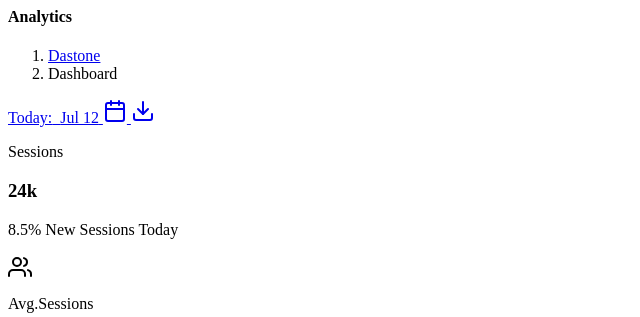
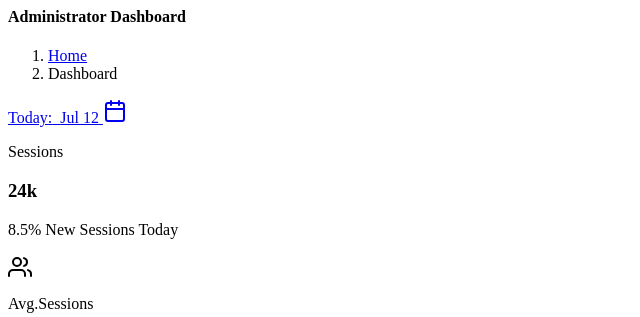
Before and after one commit to MartDevelopers-Inc/iResturant, a PHP site: page /views/dashboard in a window 1280 px wide. Shown: the top 317 px of the page, without its empty margins (0-640 px from the left). Run offline with PHP 8.4, Linux system fonts and the light colour scheme; the visitor is signed in with stand-in values (Sample User, id 1); data that the repository does not hold is empty.

Commit message:
Minor Fixes On Top Navigation Bar

```diff
--- a/partials/header.php
+++ b/partials/header.php
@@ -120,11 +120,7 @@ while ($logged_in_user = $res->fetch_object()) {
                         <i data-feather="menu" class="align-self-center topbar-icon"></i>
                     </button>
                 </li>
-                <li class="creat-btn">
-                    <div class="nav-link">
-                        <a class=" btn btn-sm btn-soft-primary" href="#" role="button"><i class="fas fa-plus me-2"></i>New Task</a>
-                    </div>
-                </li>
+
             </ul>
         </nav>
         <!-- end navbar-->
--- a/views/dashboard.php
+++ b/views/dashboard.php
@@ -46,9 +46,9 @@ require_once('../partials/head.php');
                         <div class="page-title-box">
                             <div class="row">
                                 <div class="col">
-                                    <h4 class="page-title">Analytics</h4>
+                                    <h4 class="page-title">Administrator Dashboard</h4>
                                     <ol class="breadcrumb">
-                                        <li class="breadcrumb-item"><a href="javascript:void(0);">Dastone</a></li>
+                                        <li class="breadcrumb-item"><a href="dashboard">Home</a></li>
                                         <li class="breadcrumb-item active">Dashboard</li>
                                     </ol>
                                 </div>
@@ -58,9 +58,6 @@ require_once('../partials/head.php');
                                         <span class="ay-name" id="Day_Name">Today:</span>&nbsp;
                                         <span class="" id="Select_date">Jan 11</span>
                                         <i data-feather="calendar" class="align-self-center icon-xs ms-1"></i>
-                                    </a>
-                                    <a href="#" class="btn btn-sm btn-outline-primary">
-                                        <i data-feather="download" class="align-self-center icon-xs"></i>
                                     </a>
                                 </div>
                                 <!--end col-->
```
Also changed, not shown: public/uploads/sys_logo/favicon.ico (deleted), public/uploads/sys_logo/logo-dark.png (deleted), public/uploads/sys_logo/logo.png.
